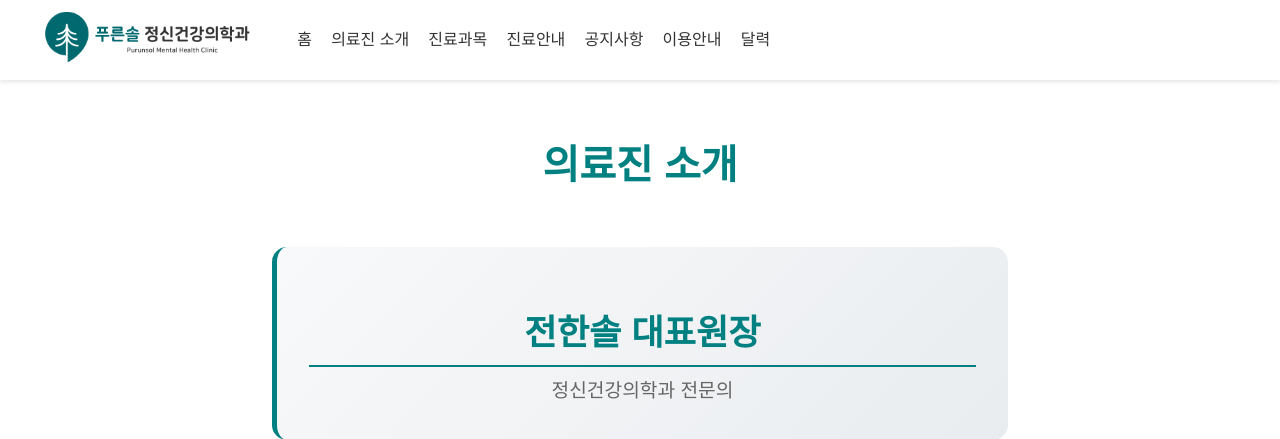
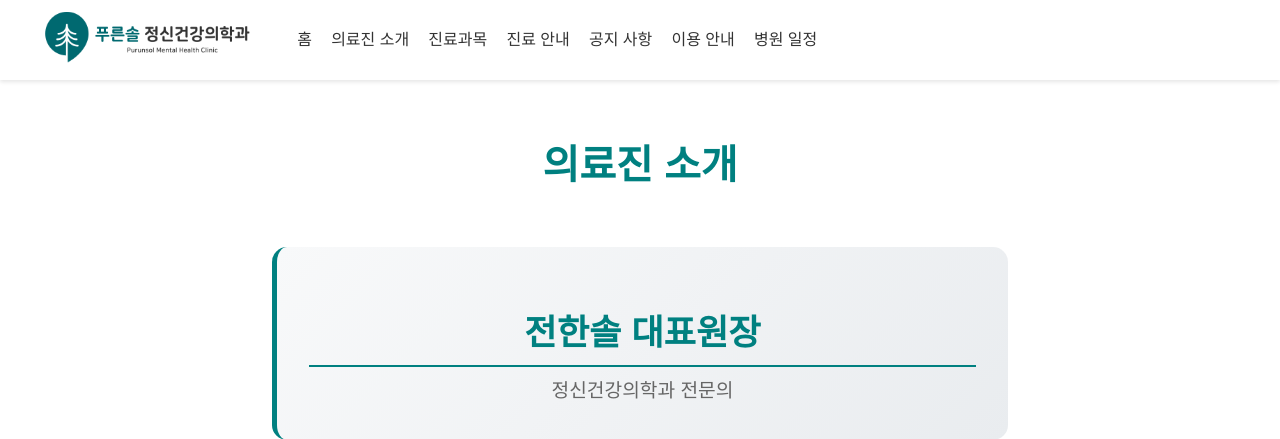
Before and after one commit to purunsolnp/hospital, a Flask app: page /about in a window 1280 px wide. Shown: the top 439 px of the page. Run offline with Flask 3, Linux system fonts and the light colour scheme; some web fonts are replaced.

Commit message:
메뉴 수정

```diff
--- a/templates/base.html
+++ b/templates/base.html
@@ -491,20 +491,20 @@
     <a href="/">홈</a>
     <a href="/about">의료진 소개</a>
     <a href="/treatments">진료과목</a>
-    <a href="/guide">진료안내</a>
-    <a href="/notices">공지사항</a>
-    <a href="/laws">이용안내</a>
-    <a href="/calendar">달력</a>
+    <a href="/guide">진료 안내</a>
+    <a href="/notices">공지 사항</a>
+    <a href="/laws">이용 안내</a>
+    <a href="/calendar">병원 일정</a>
   </div>
   <!-- 모바일 메뉴 -->
   <div id="mobileMenu" class="mobile-menu">
     <a href="/">홈</a>
     <a href="/about">의료진 소개</a>
-    <a href="/treatments">진료과목</a>
-    <a href="/guide">진료안내</a>
-    <a href="/notices">공지사항</a>
-    <a href="/laws">이용안내</a>
-    <a href="/calendar">달력</a>
+    <a href="/treatments">진료 과목</a>
+    <a href="/guide">진료 안내</a>
+    <a href="/notices">공지 사항</a>
+    <a href="/laws">이용 안내</a>
+    <a href="/calendar">병원 일정</a>
   </div>
 </div>
 
```
